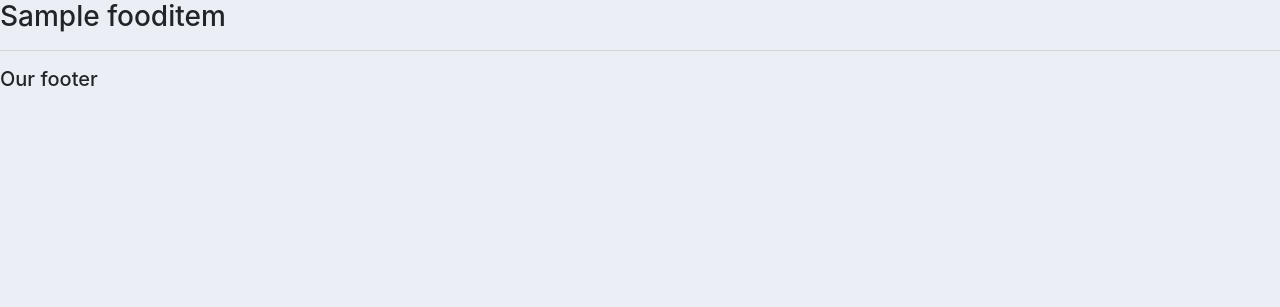
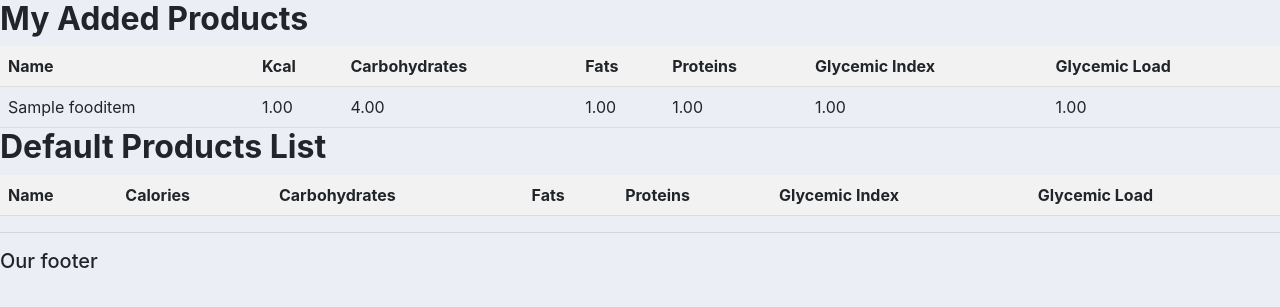
Before and after one commit to jbytow/GLTracker, a Django app: page /food/fooditem_list/ in a window 1280 px wide. Shown: the part 58-365 px from the top of the page. Run offline with Django 4.2, Linux system fonts and the light colour scheme; a user stored in the database is signed in; tables that the repository leaves empty hold one stand-in row (values such as "Sample post"); lists and menus that the app fills with data are empty.

Commit message:
0.27 food_item list WIP, sorting JS added

```diff
--- a/gltracker/food/templates/fooditem_list.html
+++ b/gltracker/food/templates/fooditem_list.html
@@ -1,17 +1,67 @@
 {% extends 'base.html' %}
+
+{% load static %}
 
 {% block content %}
 
-{% for item in public_items %}
-    <h3>{{ item.name }}</h3>
-    <p>{{ item.description }}</p>
-    <!-- # Default, database fooditems -->
-{% endfor %}
+<h2><strong>My Added Products</strong></h2>     <!-- # User fooditems -->
+<div class="table-container">
+<table>
+  <tr>
+    <th>Name</th>
+    <th>Kcal</th>
+    <th>Carbohydrates</th>
+    <th>Fats</th>
+    <th>Proteins</th>
+    <th>Glycemic Index</th>
+    <th>Glycemic Load</th>
+  </tr>
 
-{% for item in user_items %}
-    <h3>{{ item.name }}</h3>
-    <p>{{ item.description }}</p>
-    <!-- # User fooditems -->
-{% endfor %}
+  {% for item in user_items %}
+    <tr>
+      <td>{{ item.name }}</td>
+      <td>{{ item.kcal }}</td>
+      <td>{{ item.carbohydrates }}</td>
+      <td>{{ item.fats }}</td>
+      <td>{{ item.proteins }}</td>
+      <td>{{ item.glycemic_index }}</td>
+      <td>{{ item.glycemic_load }}</td>
+    </tr>
+  {% endfor %}
+</table>
+</div>
+
+<h2><strong>Default Products List</strong></h2>     <!-- # Default, database fooditems -->
+<div class="table-container">
+<table id="food-table">
+  <thead>
+    <tr>
+      <th onclick="sortTable(0)">Name</th>
+      <th onclick="sortTable(1)">Calories</th>
+      <th onclick="sortTable(2)">Carbohydrates</th>
+      <th onclick="sortTable(3)">Fats</th>
+      <th onclick="sortTable(4)">Proteins</th>
+      <th onclick="sortTable(5)">Glycemic Index</th>
+      <th onclick="sortTable(6)">Glycemic Load</th>
+    </tr>
+  </thead>
+  <tbody>
+
+  {% for item in public_items %}
+    <tr>
+      <td>{{ item.name }}</td>
+      <td>{{ item.kcal }}</td>
+      <td>{{ item.carbohydrates }}</td>
+      <td>{{ item.fats }}</td>
+      <td>{{ item.proteins }}</td>
+      <td>{{ item.glycemic_index }}</td>
+      <td>{{ item.glycemic_load }}</td>
+    </tr>
+  {% endfor %}
+  </tbody>
+</table>
+</div>
+
+<script src="{% static 'js/foodItemList.js' %}"></script>
 
 {% endblock %}
--- a/gltracker/static/css/main.css
+++ b/gltracker/static/css/main.css
@@ -1,5 +1,25 @@
-#logo{
+    body{
+    background-color: #ebeff5
     }
 
-    body{background-color: #ebeff5;
-    }
+<style>
+.table-container {
+  width: 100%;
+}
+
+.table-container table {
+  width: 100%;
+  border-collapse: collapse;
+}
+
+.table-container th,
+.table-container td {
+  padding: 8px;
+  text-align: left;
+  border-bottom: 1px solid #ddd;
+}
+
+.table-container th {
+  background-color: #f2f2f2;
+}
+</style>
--- /dev/null
+++ b/gltracker/static/js/foodItemList.js
@@ -0,0 +1,26 @@
+function sortTable(columnIndex) {
+  let table, rows, switching, i, x, y, shouldSwitch;
+  table = document.getElementById("food-table");
+  switching = true;
+
+  while (switching) {
+    switching = false;
+    rows = table.getElementsByTagName("tr");
+
+    for (i = 1; i < rows.length - 1; i++) {
+      shouldSwitch = false;
+      x = rows[i].getElementsByTagName("td")[columnIndex];
+      y = rows[i + 1].getElementsByTagName("td")[columnIndex];
+
+      if (parseFloat(x.innerHTML) < parseFloat(y.innerHTML)) {
+        shouldSwitch = true;
+        break;
+      }
+    }
+
+    if (shouldSwitch) {
+      rows[i].parentNode.insertBefore(rows[i + 1], rows[i]);
+      switching = true;
+    }
+  }
+}
--- a/gltracker/templates/base.html
+++ b/gltracker/templates/base.html
@@ -6,7 +6,7 @@
     <title>GLTracker</title>
     <link rel="stylesheet" href="https://cdn.jsdelivr.net/npm/bootstrap@4.3.1/dist/css/bootstrap.min.css" integrity=
             "sha384-ggOyR0iXCbMQv3Xipma34MD+dH/1fQ784/j6cY/iJTQUOhcWr7x9JvoRxT2MZw1T" crossorigin="anonymous">
-    <link rel="stylesheet" href="{% static 'css/main.css' %}">
+    <link rel="stylesheet" type="text/css" href="{% static '/css/main.css' %}">
 </head>
 
 
```
